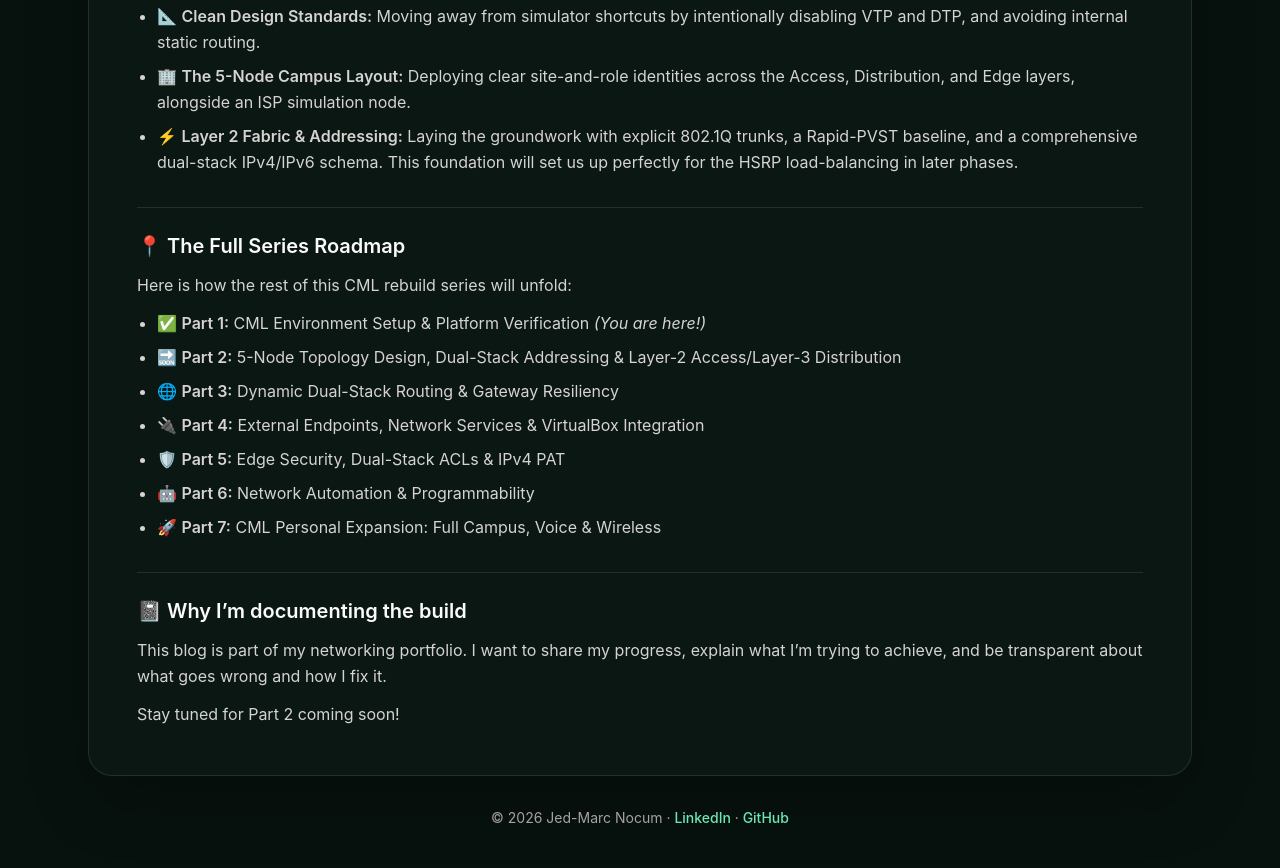
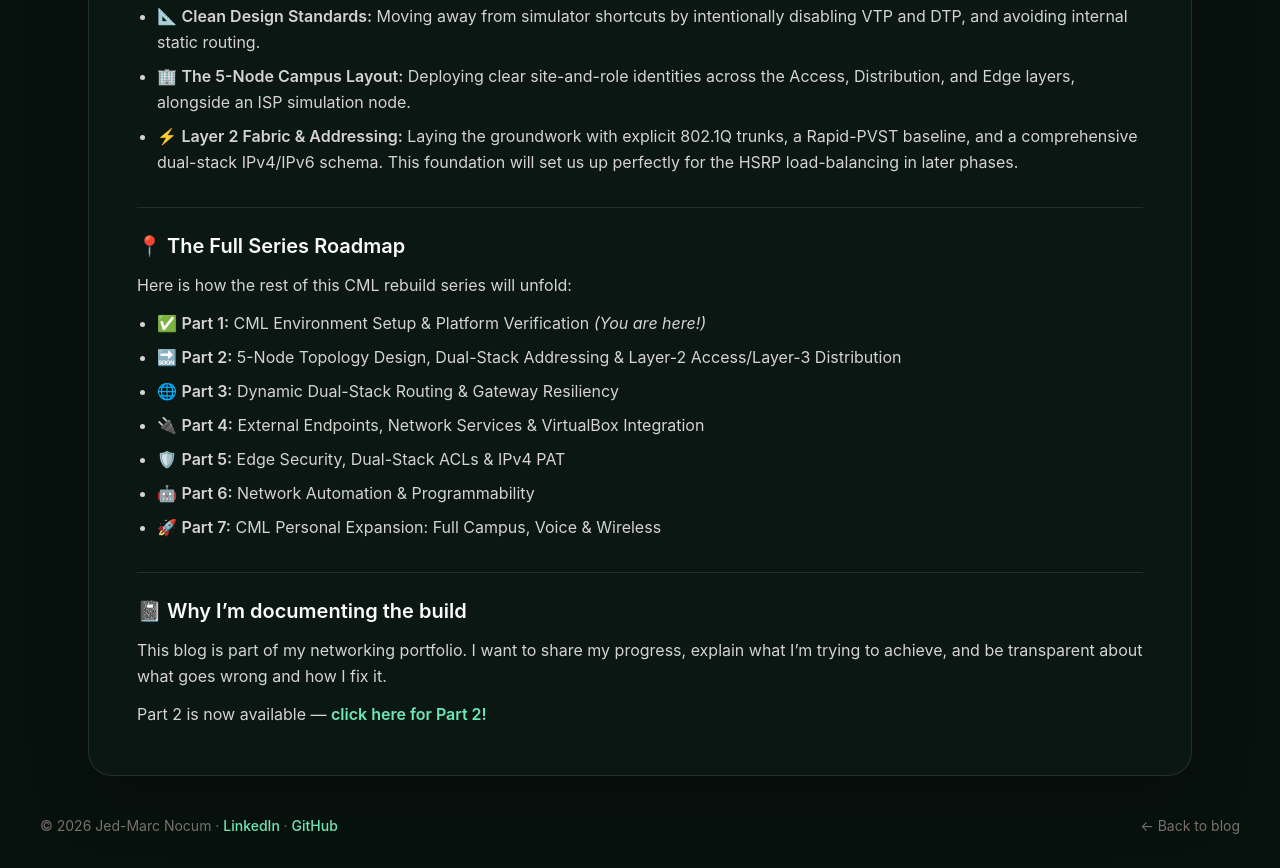
Before and after one commit to jedmarcnocum/jedmarcnocum.com, a website: page blog/cml-lab-rebuild/part-1-getting-started.html in a window 1280 px wide. Shown: the part 7078-7946 px from the top of the page. Drawn offline with Linux system fonts and the light colour scheme.

```diff
--- a/blog/cml-lab-rebuild/part-1-getting-started.html
+++ b/blog/cml-lab-rebuild/part-1-getting-started.html
@@ -391,14 +391,18 @@
               This blog is part of my networking portfolio. I want to share my progress, explain what I’m trying to achieve, and be transparent about what goes wrong and how I fix it.
             </p>
             <p class="leading-relaxed text-slate-700">
-              Stay tuned for Part 2 coming soon!
+              Part 2 is now available &mdash;
+              <a
+                class="font-semibold text-indigo-600 underline-offset-2 hover:underline"
+                href="/blog/cml-lab-rebuild/part-2-foundation.html"
+                >click here for Part 2!</a
+              >
             </p>
           </section>
         </article>
       </main>
-      <footer
-        class="flex flex-col items-center justify-center mt-8 text-sm text-slate-500"
-      >
+      </div>
+      <footer class="mx-auto flex max-w-7xl flex-col items-center justify-between gap-5 px-5 pb-8 text-sm text-stone-500 sm:flex-row sm:px-8 lg:px-10">
         <p class="my-0">
           &copy; 2026 Jed-Marc Nocum &middot;
           <a
@@ -421,8 +425,11 @@
           </a
           >
         </p>
+        <a class="transition hover:text-emerald-300" href="/blog.html"
+          >&larr; Back to blog</a
+        >
       </footer>
-    </div></div>
+    </div>
     <script src="/assets/blog-image-modal.js" defer></script>
   </body>
 </html>
```
Also changed, not shown: blog/cml-lab-rebuild/part-2-foundation.html (+7 -4 lines), assets/blog/cml-lab-rebuild/pt3/asw1-ipv4-gateway.png (added), assets/blog/cml-lab-rebuild/pt3/asw1-ipv6-gateway.png (added), assets/blog/cml-lab-rebuild/pt3/asw1-routed-transit-ping-test.png (added), assets/blog/cml-lab-rebuild/pt3/dsw1-lacp.png (added), assets/blog/cml-lab-rebuild/pt3/dsw1-po12-ip-addresses.png (added), assets/blog/cml-lab-rebuild/pt3/dsw1-routed-transit-ping-test.png (added), assets/blog/cml-lab-rebuild/pt3/dsw2-lacp.png (added), assets/blog/cml-lab-rebuild/pt3/vlan-998-dsw1.png (added), assets/blog/cml-lab-rebuild/pt3/vlan-998-dsw2.png (added), assets/blog/cml-lab-rebuild/pt3/vlans-asw1.png (added).
